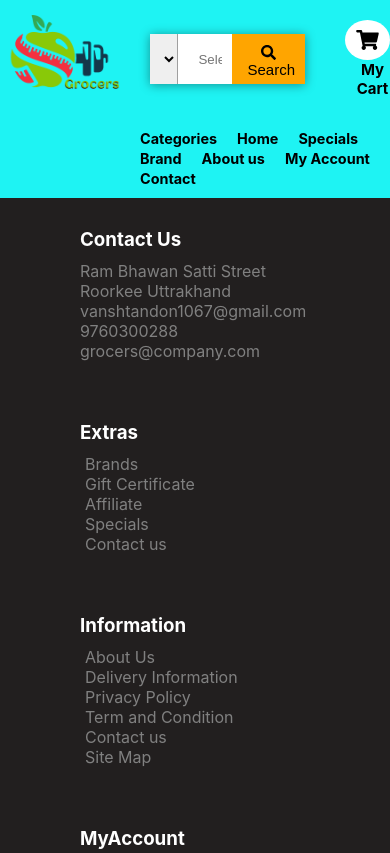
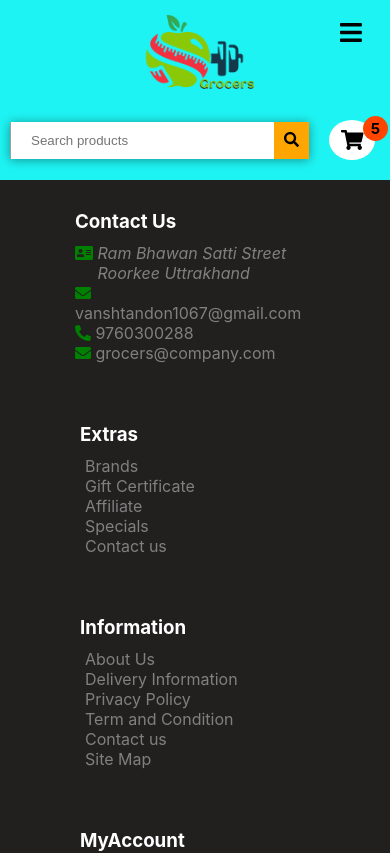
Before and after one commit to Vansh1067/grocers, a React (Create React App) app: page / in a window 390 px wide. Shown: the top 853 px of the page. Built offline with nearby package versions, Linux system fonts and the light colour scheme.

Commit message:
Header and Footer Design

```diff
--- a/src/component/FooterComponent/footerDetailComponent/footerDetailComponent.css
+++ b/src/component/FooterComponent/footerDetailComponent/footerDetailComponent.css
@@ -9,3 +9,6 @@ margin:0 60px;
 
 
 }
+.footerIcon{
+    color: green;
+}
--- a/src/component/FooterComponent/footerDetailComponent/footerDetailComponent.js
+++ b/src/component/FooterComponent/footerDetailComponent/footerDetailComponent.js
@@ -1,5 +1,6 @@
 import React from 'react';
-
+import { FontAwesomeIcon } from '@fortawesome/react-fontawesome';
+import {faAddressCard,faEnvelope,faPhoneAlt,} from '@fortawesome/free-solid-svg-icons'
 import './footerDetailComponent.css'
 import Hoc from '../../../Hoc/hoc'
 import FooterCardComponent from './footerCardComponent/footerCardComponent'
@@ -8,11 +9,14 @@ const FooterDetailComponent=(props)=>{
         <Hoc className='footerDetail'>
             <FooterCardComponent title="Contact Us">
                 <div>
-                    <p>Ram Bhawan Satti Street</p>
-                    <p>Roorkee Uttrakhand</p>
-                    <p>vanshtandon1067@gmail.com</p>
-                    <p>9760300288</p>
-                    <p>grocers@company.com</p>
+                    <address>
+                    <FontAwesomeIcon className="footerIcon"icon={faAddressCard}/> Ram Bhawan Satti Street<br/>
+                    &nbsp;&nbsp;&nbsp;&nbsp;&nbsp;Roorkee Uttrakhand
+                    </address>
+
+                    <p>   <FontAwesomeIcon className="footerIcon" icon={faEnvelope}/> vanshtandon1067@gmail.com</p>
+                    <p><FontAwesomeIcon className="footerIcon" icon={faPhoneAlt}/> 9760300288</p>
+                    <p><FontAwesomeIcon className="footerIcon" icon={faEnvelope}/> grocers@company.com</p>
                 </div>
 
             </FooterCardComponent>
--- a/src/component/FooterComponent/footerSocialComponent/footerSocialLinkComponent/footerSocialLinkComponent.css
+++ b/src/component/FooterComponent/footerSocialComponent/footerSocialLinkComponent/footerSocialLinkComponent.css
@@ -1,6 +1,8 @@
 .footerSocialLink{
 
-    min-width: 200px;
+    min-width: 150px;
+    display: flex;
+    flex-wrap: wrap;
 
 
 }
--- a/src/component/HeaderComponent/NavViewComponent/CartComponent/cartComponent.css
+++ b/src/component/HeaderComponent/NavViewComponent/CartComponent/cartComponent.css
@@ -1,26 +1,52 @@
 .cart{
     flex:3;
-
-
+    margin-right: 15px;
 
 }
 .cartbox{
     display: flex;
     align-items: center;
-
+   position: relative;
     padding-left: 10px;
     flex-wrap: wrap;
 }
 .icon{
-    font-size: 40px;
+    font-size: 20px;
     background-color: white;
  border-radius: 50%;
- padding: 10px;
+ padding: 8px 12px;
+ position: relative;
 }
 .cart p{
     font-size: 15px;
     font-weight: bold;
-    padding-left: 10px;
+    padding-left: 15px;
 
 
 }
+.k{
+    width:25px;
+    height: 25px;
+    border-radius: 50%;
+    background-color: orangered;
+    margin-right: 15px;
+    position: absolute;
+    z-index: 5;
+    font-weight: bolder;
+    font-size: 15px;
+    top:-4px;
+    padding: 3px;
+
+
+
+}
+
+@media screen and (max-width:768px){
+.cart p{
+    display: none;
+
+}
+.cart{
+    flex:1
+}
+}
--- a/src/component/HeaderComponent/NavViewComponent/CartComponent/cartComponent.js
+++ b/src/component/HeaderComponent/NavViewComponent/CartComponent/cartComponent.js
@@ -7,8 +7,14 @@ const CartComponent=(props)=>{
     return(
         <Hoc className="cart">
             <div class="cartbox">
-            <FontAwesomeIcon className="icon" icon={faShoppingCart}/>
-        <p>My Cart</p>
+                <div class="icon" >
+
+                <FontAwesomeIcon icon={faShoppingCart}/>
+
+                <span class="k">5</span>
+
+                </div>
+                <p>My Cart</p>
             </div>
 
         </Hoc>
--- a/src/component/HeaderComponent/NavViewComponent/SearchComponent/searchComponent.css
+++ b/src/component/HeaderComponent/NavViewComponent/SearchComponent/searchComponent.css
@@ -2,7 +2,7 @@
 
     flex:9;
 
-    padding: 0 30px;
+    padding: 0 10px;
 }
 .searchBar{
     display: flex;
@@ -31,6 +31,7 @@
 }
 .select select{
     padding-left:10px 5px;
+    background-color: white;
 }
 .searchBar input{
     border-left: 1px solid rgba(0, 0, 0, 0.377);
@@ -46,3 +47,19 @@
     padding-left: 5px;
 
 }
+@media screen and (max-width:768px){
+    .searchBtn button span{
+        display: none;
+    }
+    .select{
+        display: none;
+
+    }
+    .searchBtn{
+        flex:1
+    }
+    .searchArea{
+        flex:11
+    }
+
+    }
--- a/src/component/HeaderComponent/NavViewComponent/SearchComponent/searchComponent.js
+++ b/src/component/HeaderComponent/NavViewComponent/SearchComponent/searchComponent.js
@@ -24,7 +24,7 @@ class SearchComponent extends Component{
                 </select>
                 </div>
                 <div class="searchArea">
-                <input type="text" placeholder="Select products in your City"></input>
+                <input type="text" placeholder="Search products "></input>
 
                 </div>
                 <div class="searchBtn">
--- a/src/component/HeaderComponent/NavViewComponent/navViewComponent.css
+++ b/src/component/HeaderComponent/NavViewComponent/navViewComponent.css
@@ -7,4 +7,10 @@ align-items: center;
 
 color: black;
 padding: 20px 0;
+
 }
+@media screen and (max-width:768px){
+    .navView{
+        padding-top:0
+    }
+}
--- a/src/component/HeaderComponent/NavbarComponent/navbarComponent.css
+++ b/src/component/HeaderComponent/NavbarComponent/navbarComponent.css
@@ -13,10 +13,15 @@
     text-align: left;
     padding: 10px 0;
 }
-.nav-ul{
-    margin:0;
-    padding: 0;
+.bars{
+    position: absolute;
+  font-size: 25px;
+  right: 28px;
+  top:20px;
+  cursor: pointer;
+  display: none;
 }
+
 .nav-ul li{
     list-style: none;
     display: inline-block;
@@ -48,19 +53,41 @@ background-color: rgb(30, 243, 243);
    border-bottom: 2px solid black;
    padding-bottom: 3px;
 }
-/* .nav-ul {
- display: block;
+.brandMenu{
+    display: none;
 }
-.navs ul li:hover ul li{
-    display: block;
+@media screen and (max-width:768px){
+    .navs{
+        display: none;
+        position: absolute;
+        top:0;
+        left:0;
+        background-color: white;
+        min-height: 100vh;
+        width:70vw
+    }
+    .bars{
+        display: block;
+    }
+
+    .nav-ul li{
+        display: block;
+        padding: 10px 0;
+
+
+
+    }
+    .nav-ul li a{
+        text-align: left;
+        font-size: 15px;
+    }
+
+    .nav-ul li ul{
+        position: relative;
+        background-color: transparent;
+    }
+    .brandMenu{
+        display: block;
+        border-bottom: 2px solid gray;
+    }
 }
-.navs ul li ul li{
-    min-width: 200px;
-    background-color: rgb(30, 243, 243);
-    padding:5px;
-    display:none;
-}
-.navs ul li a{
-
-}
- */
--- a/src/component/HeaderComponent/NavbarComponent/navbarComponent.js
+++ b/src/component/HeaderComponent/NavbarComponent/navbarComponent.js
@@ -1,13 +1,38 @@
-import React from 'react';
-
+import React,{useState} from 'react';
+import { FontAwesomeIcon } from '@fortawesome/react-fontawesome';
+import {faBars,faTimes} from '@fortawesome/free-solid-svg-icons'
 import './navbarComponent.css'
+import BrandComponent from '../BrandComponent/brandComponent'
 import Hoc from '../../../Hoc/hoc';
 const NavbarComponent=(props)=>{
+    const [isOpen,setIsOpen]=useState(false);
+    const [styles,setStyles]=useState({});
+    const [icon,setIcon]=useState(faBars);
+
+
+
+    const toggleHandler=()=>{
+        setIsOpen(!isOpen)
+        if(!isOpen){
+            setStyles({display:'block'})
+            setIcon(faTimes)
+
+        }else{
+           setStyles({})
+           setIcon(faBars)
+
+        }
+    }
     return(
         <Hoc className="navbar">
-            <div class="navs">
-           <ul class="nav-ul">
-               <li><a href="">Categories</a>
+            <FontAwesomeIcon className="bars" onClick={toggleHandler} icon={icon}/>
+            <div class="navs" style={styles}>
+                <div class="brandMenu">
+                <BrandComponent></BrandComponent>
+
+                </div>
+           <ul class="nav-ul" >
+               <li><a href="#">Categories</a>
                <ul class="nest-ul">
                    <li><a href="">Baby Care</a></li>
                    <li><a href="">Beverages</a></li>
@@ -29,7 +54,7 @@ const NavbarComponent=(props)=>{
 
                <li><a href="">About us</a></li>
 
-               <li><a href="">My Account</a>
+               <li><a href="#">My Account</a>
                <ul>
                    <li><a href="">Login</a></li>
                    <li><a href="">Register</a></li>
--- a/src/component/HeaderComponent/headerComponent.css
+++ b/src/component/HeaderComponent/headerComponent.css
@@ -5,13 +5,20 @@
     display: flex;
     flex:wrap;
 
+
 }
 .brand{
    flex:2;
    height: 100%;
 
 }
+
 .nav{
 flex:10;
 
 }
+@media screen and (max-width:768px){
+   .header{
+       flex-direction: column;
+   }
+}
```
